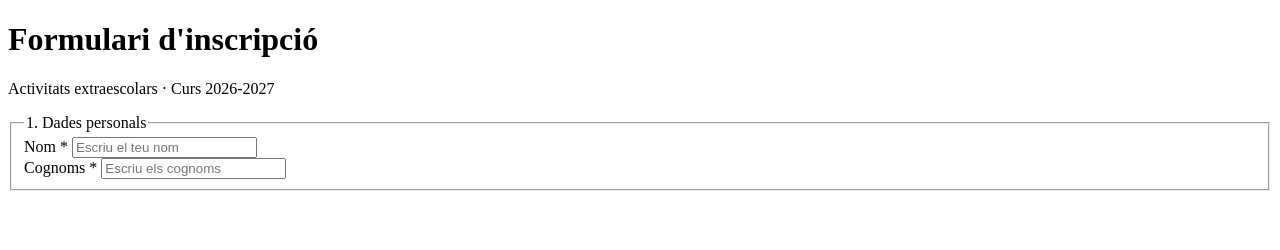
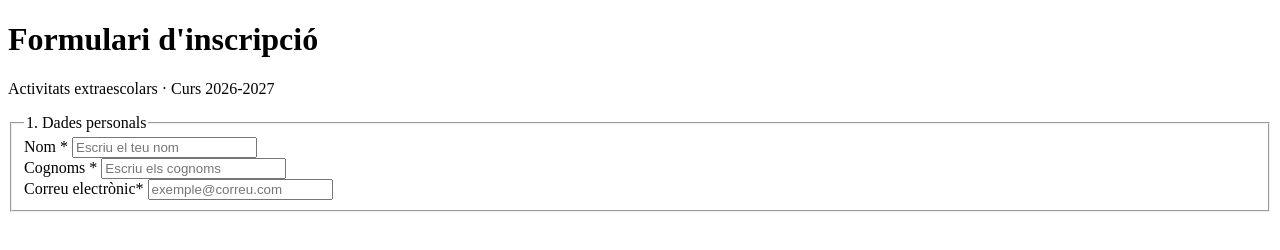
Before and after one commit to tiburciov1234-collab/formularios-trabajo, a plain HTML site: page index.html in a window 1280 px wide. Drawn offline with Linux system fonts and the light colour scheme.

Commit message:
Primer commit

```diff
--- a/index.html
+++ b/index.html
@@ -28,7 +28,12 @@
             <label for="cognoms">Cognoms *</label>
             <input type="text" id="cognoms" name="cognoms" placeholder="Escriu els cognoms" required>
           </div>
+        </div>
 
+        <div class="camp">
+            <label for="correu">Correu electrònic*</label>
+            <input type="email" id="correu" name="correu" placeholder="exemple@correu.com" required>
+        </div>
     </form>
     </main>
 </body>
```
